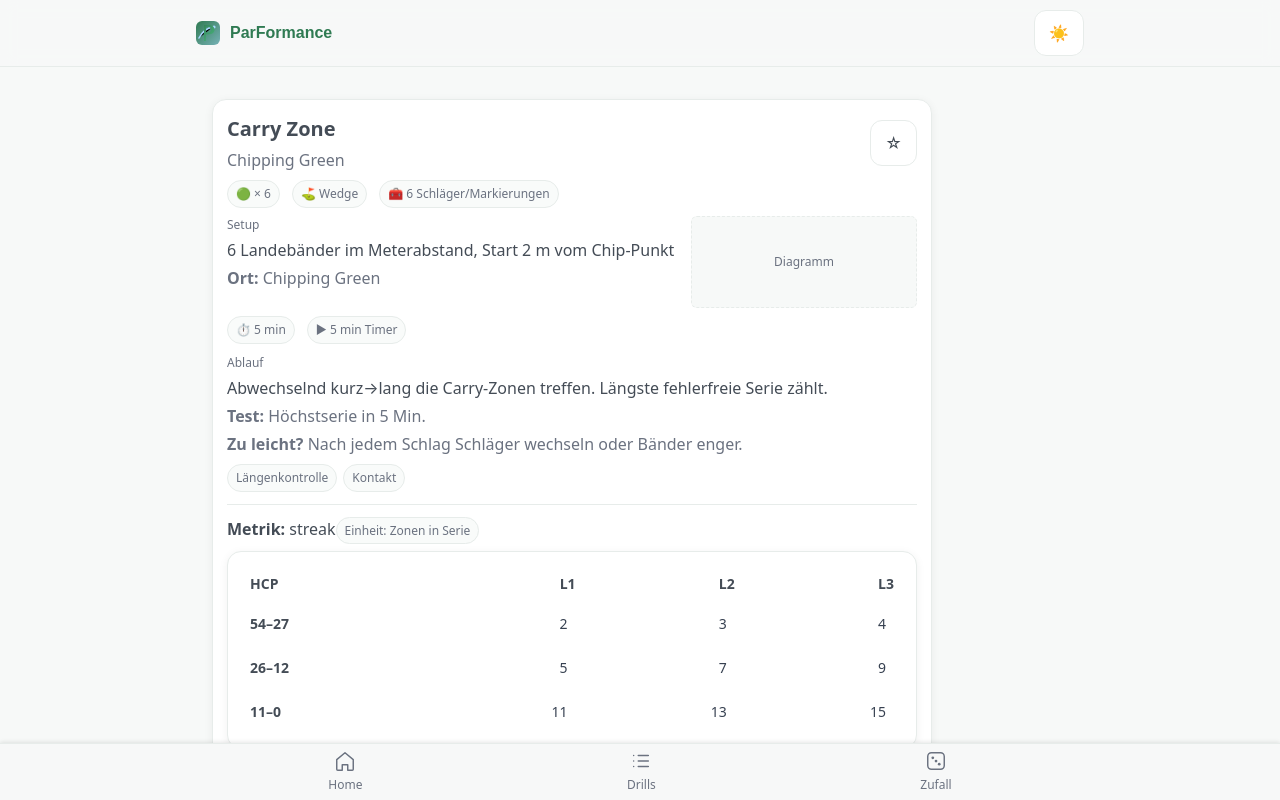
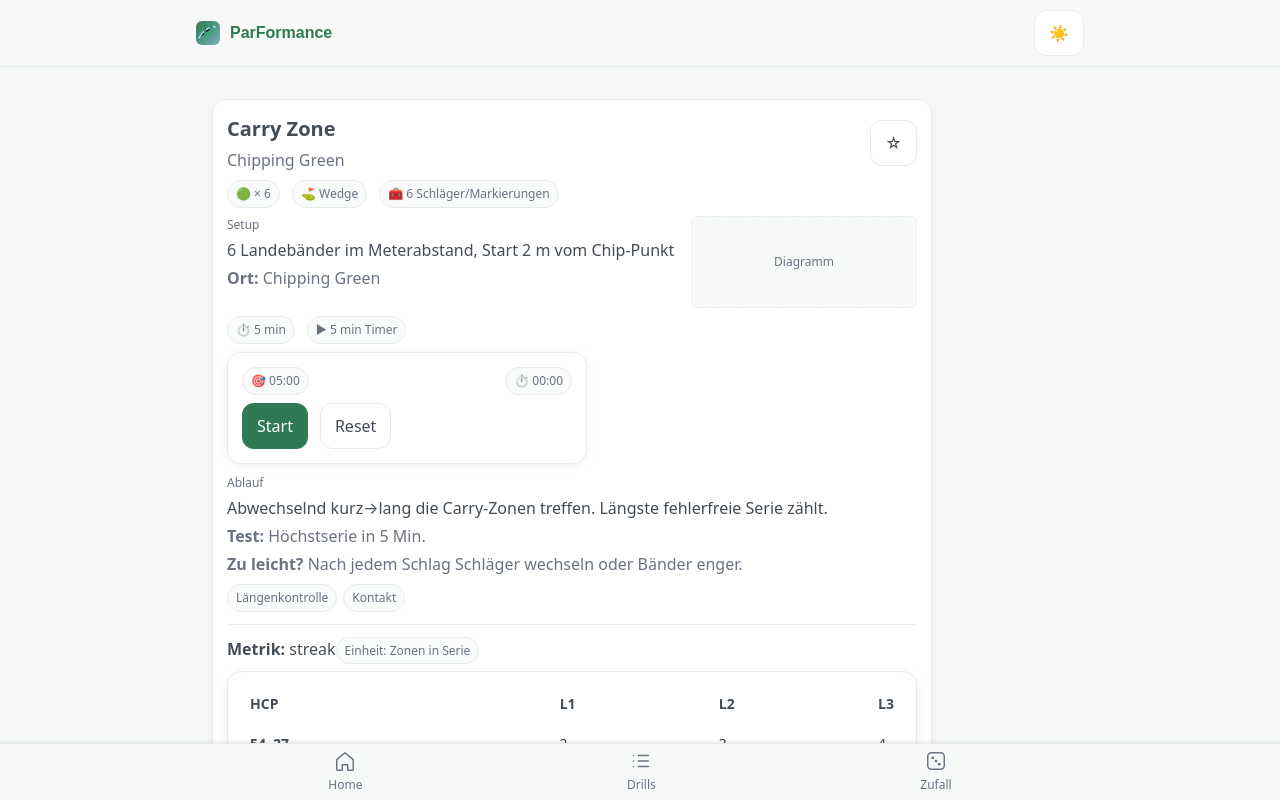
Before and after one commit to bri-b-dev/parformance, a Vue app: page /drill/chip_carry_zone in a window 1280 px wide. Built offline with nearby package versions, Linux system fonts and the light colour scheme.

Commit message:
Stopwatch component with start/pause/reset

```diff
--- a/package.json
+++ b/package.json
@@ -37,6 +37,7 @@
     "@storybook/vue3-vite": "^8.4.2",
     "@vitejs/plugin-vue": "^6.0.1",
     "@vitest/coverage-v8": "^2.1.3",
+    "@vue/test-utils": "^2.4.6",
     "ajv": "^8.17.1",
     "autoprefixer": "^10.4.20",
     "postcss": "^8.4.49",
--- a/src/components/DrillDetail.vue
+++ b/src/components/DrillDetail.vue
@@ -52,6 +52,11 @@
       <div class="chip" title="Schwierigkeit" v-if="(drill as any).difficulty?.base">★ {{ (drill as any).difficulty.base }}/5</div>
     </div>
 
+    <!-- Simple Timer (optional) -->
+    <div v-if="drill.duration?.timerPreset" style="margin-top:8px;">
+      <SimpleTimer :preset-seconds="drill.duration.timerPreset" @elapsed="onElapsed" />
+    </div>
+
     <!-- Procedure -->
     <div style="margin-top:10px;">
       <h3 class="label" style="margin-bottom:4px;">Ablauf</h3>
@@ -82,6 +87,7 @@ import { computed, onMounted } from 'vue'
 import type { Drill } from '@/types'
 import { useFavoritesStore } from '@/stores/favorites'
 import HcpTargetsTable from '@/components/HcpTargetsTable.vue'
+import SimpleTimer from '@/components/SimpleTimer.vue'
 
 const props = defineProps<{ drill: Drill }>()
 
@@ -94,4 +100,8 @@ const isFav = computed(() => favorites.isFavorite(props.drill.id))
 async function toggleFavorite() {
   await favorites.toggle(props.drill.id)
 }
+
+function onElapsed(_sec: number) {
+  // hook for future: could bind to a session form to set timerUsed
+}
 </script>
--- /dev/null
+++ b/src/components/SimpleTimer.vue
@@ -0,0 +1,58 @@
+<template>
+  <div class="card" style="max-width:360px;">
+    <div class="row" style="align-items:center; justify-content:space-between;">
+      <div class="chip" :aria-label="`Voreinstellung ${presetLabel}`" v-if="presetSeconds && presetSeconds > 0">
+        🎯 {{ presetLabel }}
+      </div>
+      <div class="chip" :aria-label="ariaLabel" role="status" aria-live="polite">
+        ⏱️ {{ formatted }}
+      </div>
+    </div>
+
+    <div class="row" style="margin-top:8px;">
+      <button class="btn btn-primary" type="button" @click="toggle" :aria-pressed="running">
+        {{ running ? 'Pause' : 'Start' }}
+      </button>
+      <button class="btn" type="button" @click="onReset" aria-label="Zurücksetzen">Reset</button>
+    </div>
+  </div>
+</template>
+
+<script setup lang="ts">
+import { computed, watch } from 'vue'
+import { useTimer } from '@/composables/useTimer'
+
+const props = defineProps<{ presetSeconds?: number }>()
+const emit = defineEmits<{ (e: 'elapsed', seconds: number): void }>()
+
+const { elapsed, running, start, pause, reset } = useTimer({ presetSeconds: props.presetSeconds })
+
+function toggle() {
+  if (running.value) pause(); else start()
+}
+
+function onReset() {
+  reset()
+  emit('elapsed', 0)
+}
+
+watch(elapsed, (sec) => emit('elapsed', sec))
+
+function pad(n: number) { return n.toString().padStart(2, '0') }
+const formatted = computed(() => {
+  const total = Math.max(0, Math.floor(elapsed.value))
+  const m = Math.floor(total / 60)
+  const s = total % 60
+  return `${pad(m)}:${pad(s)}`
+})
+
+const presetLabel = computed(() => {
+  const p = Math.floor((props.presetSeconds ?? 0))
+  if (!p) return '0:00'
+  const m = Math.floor(p / 60)
+  const s = p % 60
+  return `${pad(m)}:${pad(s)}`
+})
+
+const ariaLabel = computed(() => `Verstrichene Zeit ${formatted.value}`)
+</script>
--- /dev/null
+++ b/src/composables/useTimer.ts
@@ -0,0 +1,61 @@
+import { ref, onBeforeUnmount } from 'vue'
+
+export interface UseTimerOptions {
+  presetSeconds?: number
+}
+
+export interface UseTimer {
+  elapsed: ReturnType<typeof ref<number>>
+  running: ReturnType<typeof ref<boolean>>
+  start: () => void
+  pause: () => void
+  reset: () => void
+}
+
+/**
+ * Very small timer composable that tracks elapsed seconds when started.
+ * - start(): begins ticking once per second
+ * - pause(): stops ticking (keeps elapsed)
+ * - reset(): stops and sets elapsed back to 0
+ *
+ * Consumers can read `elapsed.value` and watch it if needed.
+ */
+export function useTimer(options: UseTimerOptions = {}): UseTimer {
+  const elapsed = ref(0)
+  const running = ref(false)
+  let timer: any = null
+
+  function clear() {
+    if (timer) {
+      clearInterval(timer)
+      timer = null
+    }
+  }
+
+  function start() {
+    if (running.value) return
+    running.value = true
+    timer = setInterval(() => {
+      elapsed.value += 1
+    }, 1000)
+  }
+
+  function pause() {
+    running.value = false
+    clear()
+  }
+
+  function reset() {
+    pause()
+    elapsed.value = 0
+  }
+
+  onBeforeUnmount(() => clear())
+
+  // The preset is currently informational for the UI; elapsed always starts at 0.
+  void options?.presetSeconds
+
+  return { elapsed, running, start, pause, reset }
+}
+
+export default useTimer
--- a/vitest.config.ts
+++ b/vitest.config.ts
@@ -10,7 +10,7 @@ export default defineConfig({
     },
   },
   test: {
-    environment: 'node',
+    environment: 'jsdom',
     globals: false,
     coverage: {
       provider: 'v8',
```
Also changed, not shown: 2 other files (tests, documents, lock files or other folders).
